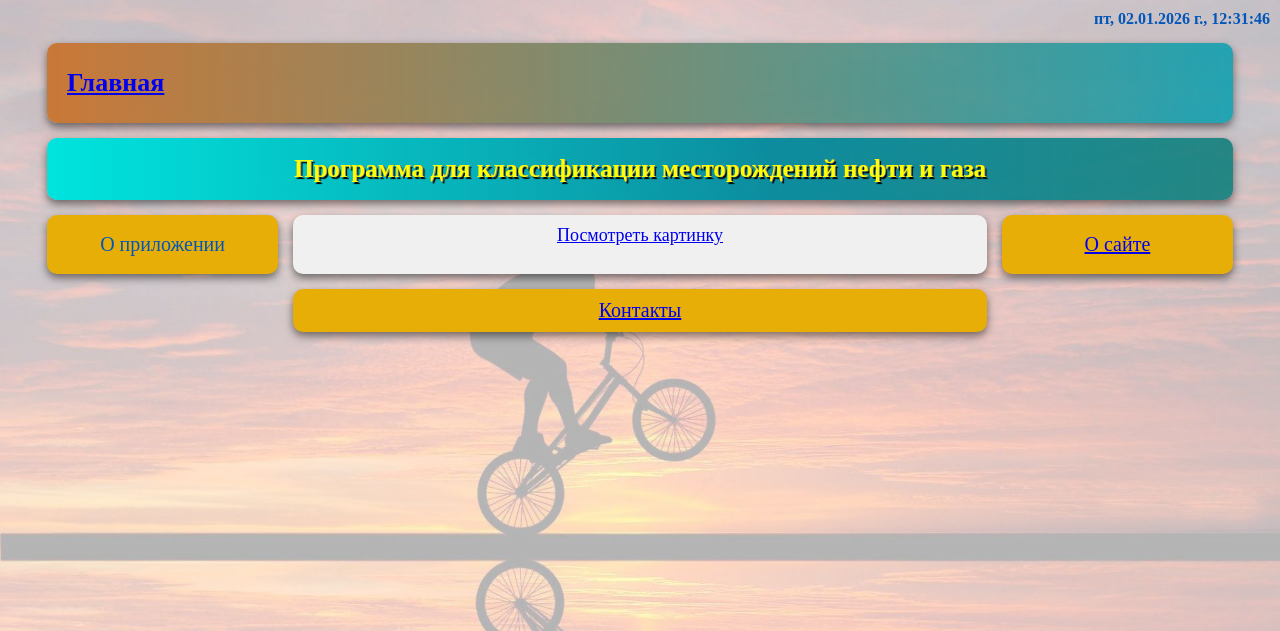
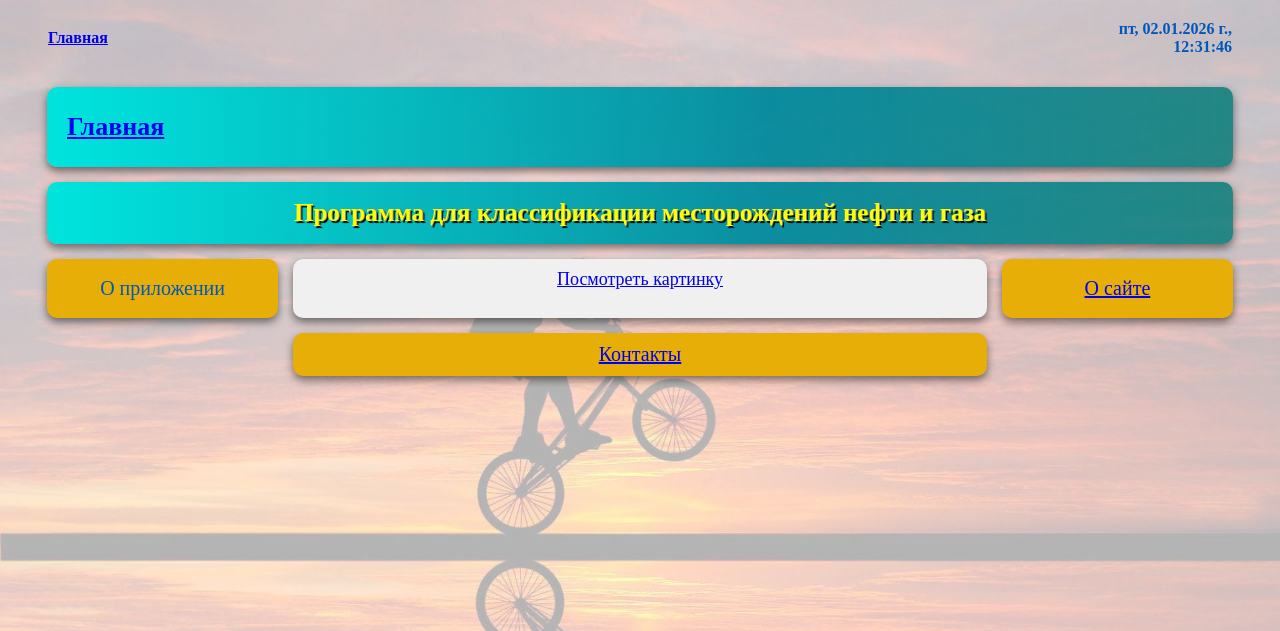
Before and after one commit to Enzo1987Pavel/EastWind, a Flask app: page / in a window 1280 px wide. Shown: the top 631 px of the page. Run offline with Flask 3, Linux system fonts and the light colour scheme.

Commit message:
Add HTML styles for main page

```diff
--- a/app.py
+++ b/app.py
@@ -6,7 +6,7 @@ app = Flask(__name__)
 
 @app.route('/')
 def main_page():  # put application's code here
-    return render_template("main.html", name="main", title="Главная")
+    return render_template("main.html", name="main_page", title="Главная")
 
 # @app.route('/')
 # def base():  # put application's code here
--- a/static/styles/styles.css
+++ b/static/styles/styles.css
@@ -23,6 +23,14 @@ html {
         grid-template-rows: auto 1fr auto;
     }
 
+    .header {
+        text-align: left;
+        font-weight: bolder;
+        margin-top: 5px;
+        margin-left: 10px;
+        padding-top: 5px;
+        color: rgb(0, 86, 185);
+    }
     .footer {
         text-align: right;
         font-weight: bold;
@@ -118,9 +126,10 @@ html {
         box-shadow: 0 4px 8px rgba(0, 0.3, 0.3, 0.5);
         font-size: 26px;
         font-weight: bold;
-        background: rgb(0, 156, 174);
-        background: linear-gradient(90deg, rgba(201, 120, 55, 1) 0%, rgba(0, 156, 174, 0.824) 100%);
+        background: rgb(0,228,222);
+        background: linear-gradient(90deg, rgba(0,228,222,1) 0%, rgba(0,137,156,0.950) 61%, rgba(0,121,117,0.824) 100%);
     }
+
     #col0 {
         width: 95%; /* Ширина нулевой колонки */
         color: rgb(255, 255, 0);
--- a/templates/base.html
+++ b/templates/base.html
@@ -56,6 +56,16 @@
 
 <body>
 
+     <table>
+         <tbody>
+            <tr>
+                <td colspan="3" width="90%" class="header"><a href={{ url_for("main_page") }} ; title="Переход на главную страницу">{{ title }}</a></td>
+
+                <td colspan="3" width="10%" id="live-time" class="time_now" data-title="Текущие дата и время"></td>
+            </tr>
+         </tbody>
+     </table>
+
     <style>
         html {
             scroll-behavior: smooth;
@@ -86,7 +96,6 @@
         }
     </style>
 
-    <div id="live-time" class="time_now" data-title="Текущие дата и время"></div>
 
 {% block content -%}
     {%- block mainmenu -%}
@@ -140,8 +149,7 @@
     btnUp.addEventListener();
 </script>
 
-
-     <div class="footer">
+    <div class="footer">
         <div style="margin-right: 5px; padding-top: 5px;">&copy;&nbsp;Восточный ветер</div>
     </div>
     </body>
```
Lines whose indentation alone changed are shown as unchanged.
